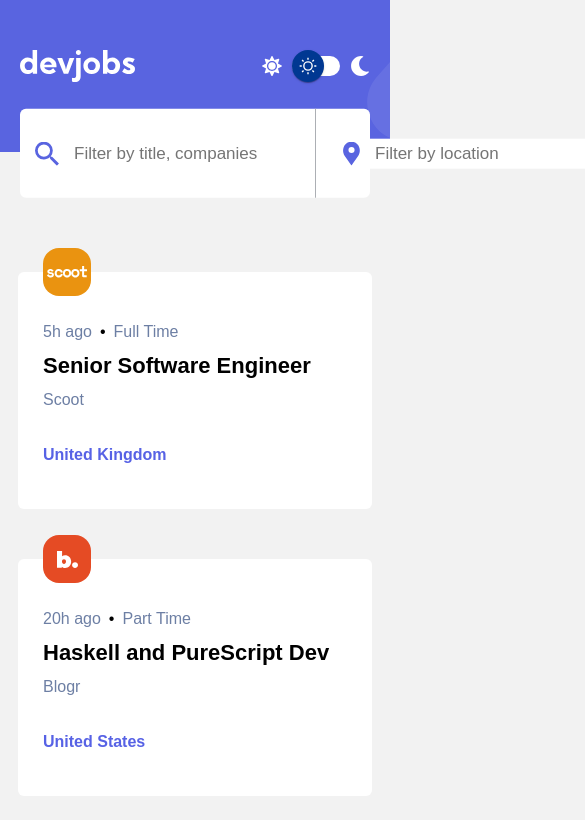
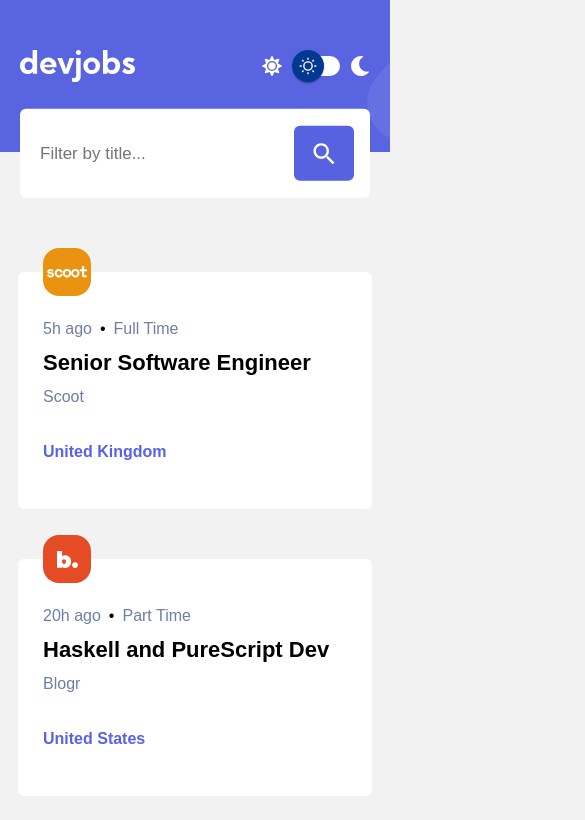
Before and after one commit to Arthursouzafut22/devjobs-app, a React (Vite) app: page / in a window 390 px wide. Shown: the top 820 px of the page, 585 px wide, since content can reach past the window. Built offline with nearby package versions, Linux system fonts and the light colour scheme.

Commit message:
working on input bar responsiveness

```diff
--- a/src/Components/CardsJobs/Style.ts
+++ b/src/Components/CardsJobs/Style.ts
@@ -48,7 +48,6 @@ export const DivTime = styled.div`
   display: flex;
   align-items: center;
   gap: 8px;
-  margin-top: 5px;
 
   p {
     color: ${colorDark};
--- a/src/Components/NavSearch/NavSearch.tsx
+++ b/src/Components/NavSearch/NavSearch.tsx
@@ -1,35 +1,58 @@
-import React from "react";
+import React, { useState } from "react";
 import * as S from "./Style";
 import SvgSearch from "../../assets/imagens/icon-search.svg";
 import SvgLocation from "../../assets/imagens/icon-location.svg";
 import { AuthJobs } from "../../Context/ContextThemeColor";
+import { IoMdSearch } from "react-icons/io";
+import { useEffect } from "react";
 
 const NavSearch: React.FC = () => {
   const { checkDark } = AuthJobs();
+  const [match] = useState("(max-width: 998px)");
+  const [mobile, setMobile] = useState(false);
+
+  useEffect(() => {
+    const mathDay = () => {
+      const { matches } = matchMedia(match);
+      setMobile(matches);
+    };
+
+    window.addEventListener("resize", mathDay);
+    mathDay();
+
+    return () => window.removeEventListener("resize", mathDay);
+  }, [match]);
 
   return (
     <S.Wrapper>
       <S.Section checkDark={checkDark}>
-        <S.DivSerach width={450} checkDark={checkDark}>
+        <S.DivSearch
+          width={450}
+          checkDark={checkDark}
+          mobile={null}
+          borderMobile={mobile}
+        >
           <S.Input
             type="text"
-            placeholder="Filter by title, companies"
+            placeholder="Filter by title..."
             checkDark={checkDark}
           />
-          <img src={SvgSearch} alt="serach" />
-        </S.DivSerach>
-        <S.DivSerach checkDark={checkDark}>
+          {!mobile && <img src={SvgSearch} alt="serach" />}
+        </S.DivSearch>
+        <S.DivSearch checkDark={checkDark} mobile={mobile} borderMobile={null}>
           <S.Input
             type="text"
             placeholder="Filter by location"
             checkDark={checkDark}
           />
           <img src={SvgLocation} alt="Location" />
-        </S.DivSerach>
-        <S.DivBox checkDark={checkDark}>
+        </S.DivSearch>
+        <S.DivBox checkDark={checkDark} mobile={mobile}>
           <input type="checkbox" name="check" id="check" />
           <p>Full Time Only</p>
-          <button>Search</button>
+          <button>
+            {mobile ? <IoMdSearch style={{ fontSize: "30px" }} /> : "Search"}
+          </button>
         </S.DivBox>
       </S.Section>
     </S.Wrapper>
--- a/src/Components/NavSearch/Style.ts
+++ b/src/Components/NavSearch/Style.ts
@@ -25,36 +25,44 @@ export const Section = styled.div<{ checkDark: boolean | null }>`
 `;
 
 type PropsWidth = {
+  mobile: boolean | null;
+  borderMobile: boolean | null;
   width?: number;
   checkDark: boolean | null;
 };
 
-export const DivSerach = styled.div<PropsWidth>`
-  display: flex;
+export const DivSearch = styled.div<PropsWidth>`
+  display: ${(props) => (props.mobile ? "none" : "flex")};
   align-items: center;
   flex-direction: row-reverse;
   justify-content: start;
   gap: 10px;
-  border-right: 1px solid
-    ${(props) => (props.checkDark ? "#323843" : "#acafb4")};
   padding: 30px 15px;
   max-width: ${(props) => (props.width ? "width" : "350px")};
-  width: 100%;
+  width: ${(props) => (props.mobile ? "90%" : "100%")};
   margin: 0 auto;
   height: 89px;
+  border-right: 1px solid
+    ${(props) =>
+      props.borderMobile
+        ? "transparent"
+        : props.checkDark
+        ? "#323843"
+        : "#acafb4"};
 `;
 
-export const DivBox = styled.div<{ checkDark: boolean | null }>`
+export const DivBox = styled.div<Pick<PropsWidth, "checkDark" | "mobile">>`
   display: flex;
   align-items: center;
-  justify-content: center;
+  justify-content: ${(props) => (props.mobile ? "end" : "center")};
   gap: 10px;
   padding: 30px 16px 30px 0px;
-  max-width: 300px;
+  max-width: ${(props) => (props.mobile ? "90px" : "300px")};
   width: 100%;
   height: 89px;
 
   input[type="checkbox"] {
+    display: ${(props) => (props.mobile ? "none" : "block")};
     appearance: none;
     -webkit-appearance: checkbox;
     width: 25px;
@@ -72,17 +80,22 @@ export const DivBox = styled.div<{ checkDark: boolean | null }>`
     font-size: 17px;
     font-size: 100%;
     font-weight: 700;
+    display: ${(props) => (props.mobile ? "none" : "block")};
     color: ${(props) => (props.checkDark ? "#ffffff" : "#000000")};
   }
 
   button {
     font-size: 17px;
+    display: ${(props) => (props.mobile ? "flex" : "flex")};
+    align-items: center;
+    justify-content: center;
     font-weight: 700;
     background-color: #5762e0;
     color: #ffffff;
-    padding: 18px 16px;
-    max-width: 128px;
+    padding: 0px 16px;
+    max-width: ${(props) => (props.mobile ? "60px" : "128px")};
     width: 100%;
+    height: 55px;
     cursor: pointer;
     border-radius: 0.375rem;
     border: none;
@@ -101,4 +114,5 @@ export const Input = styled.input<{ checkDark: boolean | null }>`
   outline: none;
   padding: 5px;
   background-color: ${(props) => (props.checkDark ? "#19212E" : "#ffffff")};
+  width: 100%;
 `;
```
